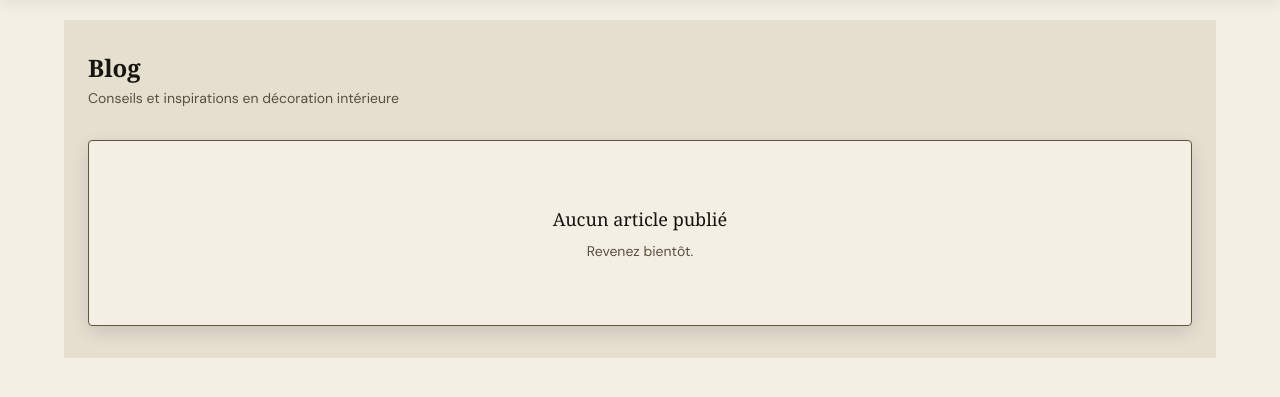
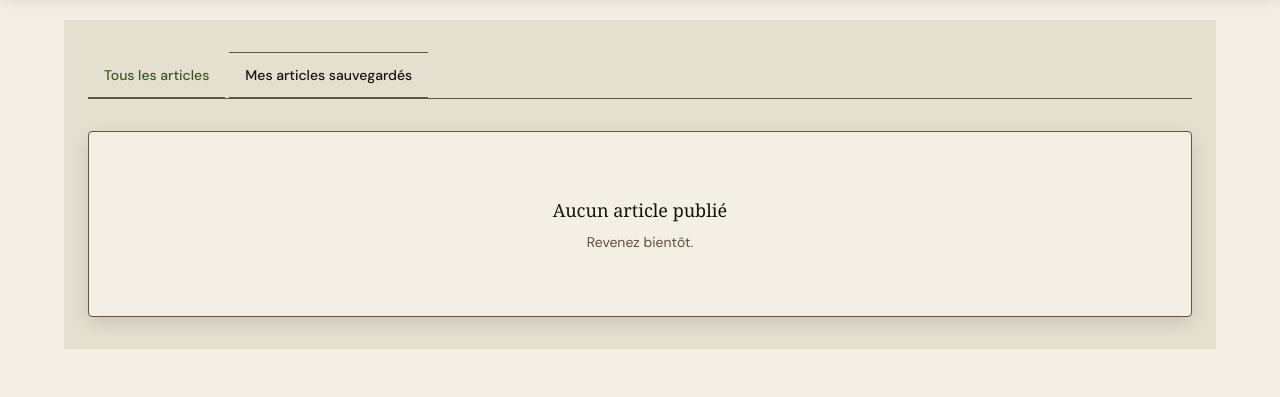
Before and after one commit to Mariam982440/Spacely, a Laravel app: template resources/views/client/blog/index.blade.php in a window 1280 px wide. Shown: the part 65-462 px from the top of the page. Run offline with Laravel 12, Linux system fonts and the light colour scheme; the template is opened without the code that fills it, so the values that code supplies are empty; a user stored in the database is signed in; data comes from the database, SQL or seed files in the repository; some libraries are stand-ins or nearby versions.

Commit message:
feat: améliore la liste du blog client

```diff
--- a/resources/views/client/blog/index.blade.php
+++ b/resources/views/client/blog/index.blade.php
@@ -3,9 +3,18 @@
 
 @section('content')
 
-    <div class="mb-8">
-        <h1 class="font-serif text-2xl font-semibold text-stone-900">Blog</h1>
-        <p class="text-stone-400 text-sm mt-1">Conseils et inspirations en décoration intérieure</p>
+    {{-- ── Onglets ── --}}
+    <div class="flex items-center gap-1 mb-8 border-b border-stone-200">
+        <a href="{{ route('client.blog.index') }}"
+           class="px-4 py-3 text-sm font-medium text-green-700
+                  border-b-2 border-green-700 transition">
+            Tous les articles
+        </a>
+        <a href="{{ route('client.blog.favorites') }}"
+           class="px-4 py-3 text-sm font-medium text-stone-500
+                  hover:text-stone-800 border-b-2 border-transparent hover:border-stone-300 transition">
+            Mes articles sauvegardés
+        </a>
     </div>
 
     @if($posts->count())
```
